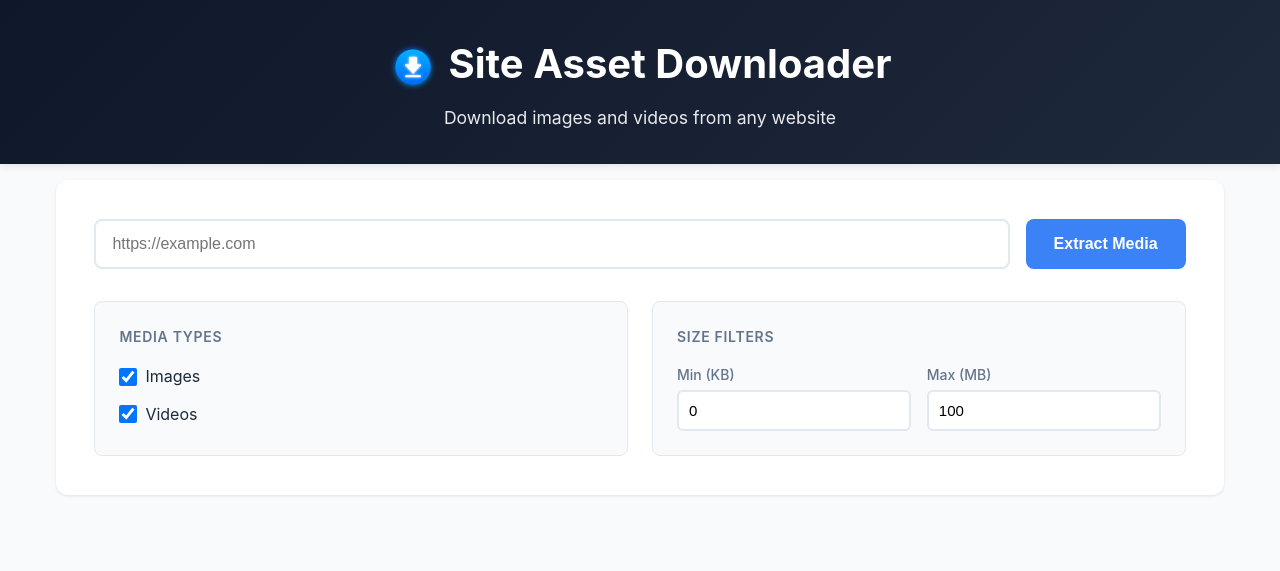
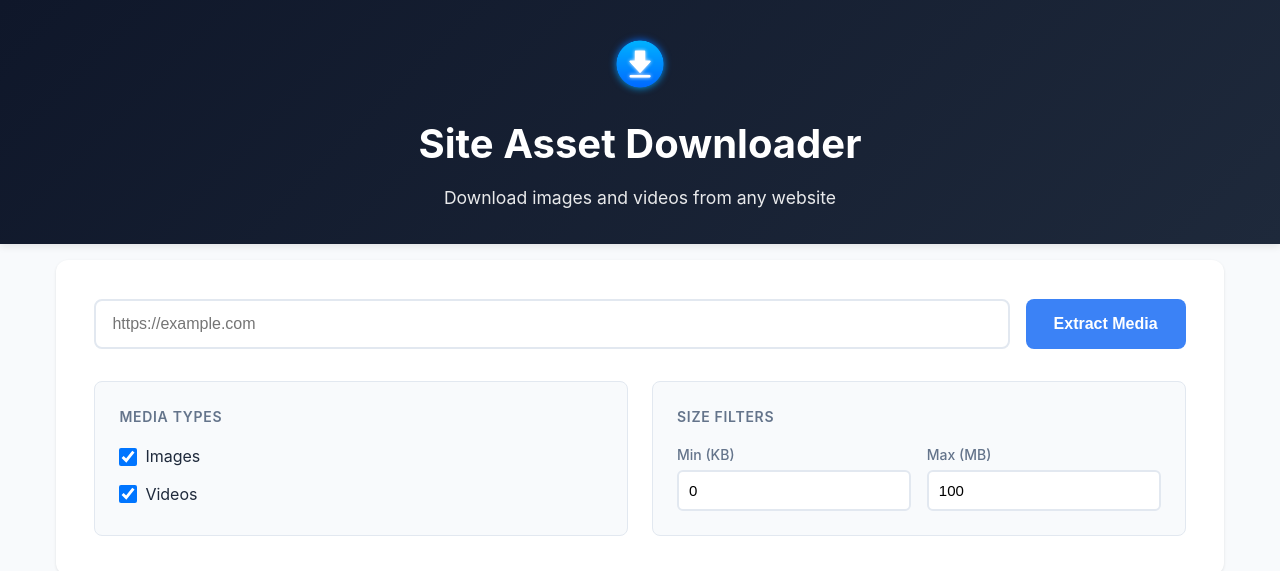
Before and after one commit to alvinadefuin/site-asset-downloader, a website: page public/index.html in a window 1280 px wide. Shown: the top 571 px of the page. Drawn offline with Linux system fonts and the light colour scheme.

Commit message:
fix: Center logo above title for better visual layout

```diff
--- a/public/index.html
+++ b/public/index.html
@@ -412,7 +412,8 @@
 <body>
     <div class="header">
         <div class="header-content">
-            <h1><img src="/site-asset-dl-logo.png" alt="Site Asset Downloader" style="height: 48px; vertical-align: middle; margin-right: 12px;">Site Asset Downloader</h1>
+            <img src="/site-asset-dl-logo.png" alt="Site Asset Downloader" style="height: 64px; margin-bottom: 1rem; display: block; margin-left: auto; margin-right: auto;">
+            <h1>Site Asset Downloader</h1>
             <p>Download images and videos from any website</p>
         </div>
     </div>
```
